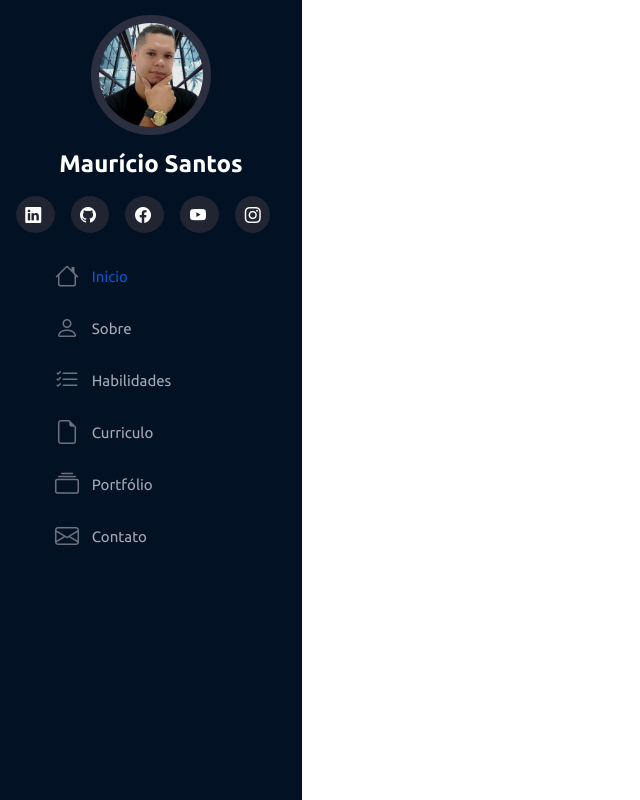
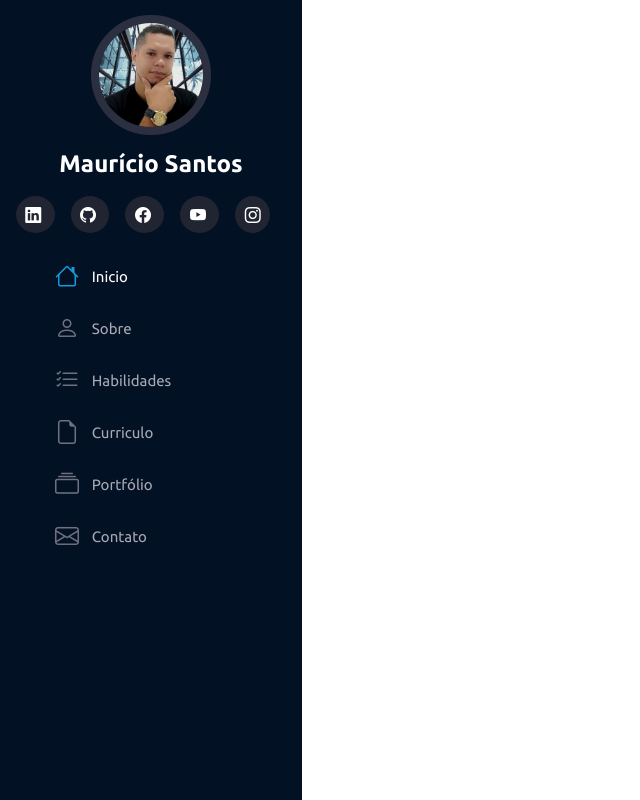
Before and after one commit to mauriciogen3/PortfolioResponsivo, a Python web app: template templates/index.html in a window 1280 px wide, with the pointer over the restyled element. Shown: the whole page, without its empty margins (0-640 px from the left). Run offline with Jinja, Linux system fonts and the light colour scheme; the template is opened without the code that fills it, so the values that code supplies are empty; some libraries are stand-ins or nearby versions.

Commit message:
Update style.css

```diff
--- a/static/style.css
+++ b/static/style.css
@@ -71,3 +71,18 @@ html, body{
   padding-right: 0.8rem;
   color:#6f7180
 }
+
+.nav-menu a:hover,
+.nav-menu .active,
+.nav-menu .active:focus,
+.nav-menu li:hover > a{
+  text-decoration: none;
+  color: #ffff;
+
+}
+
+.nav-menu a:hover i,
+.nav-menu .active i,
+.nav-menu .active:focus i,
+.nav-menu li:hover > a i {
+  color: #149ddd;
```
